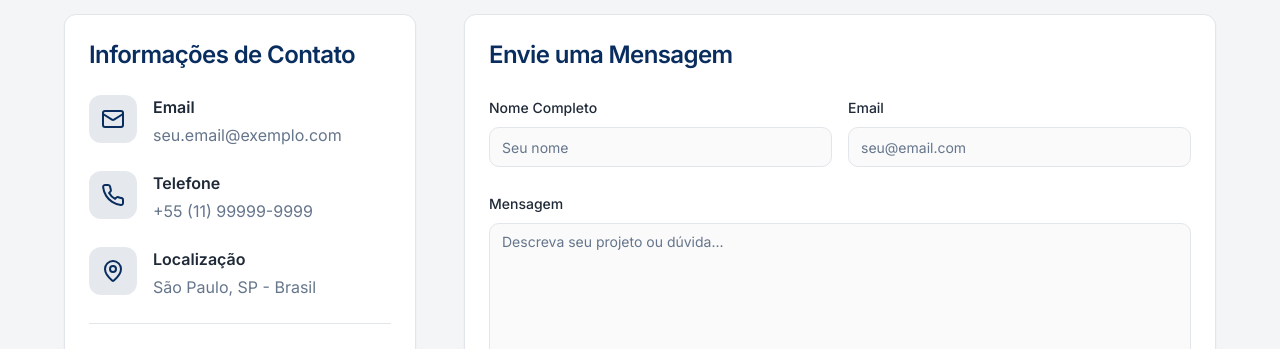
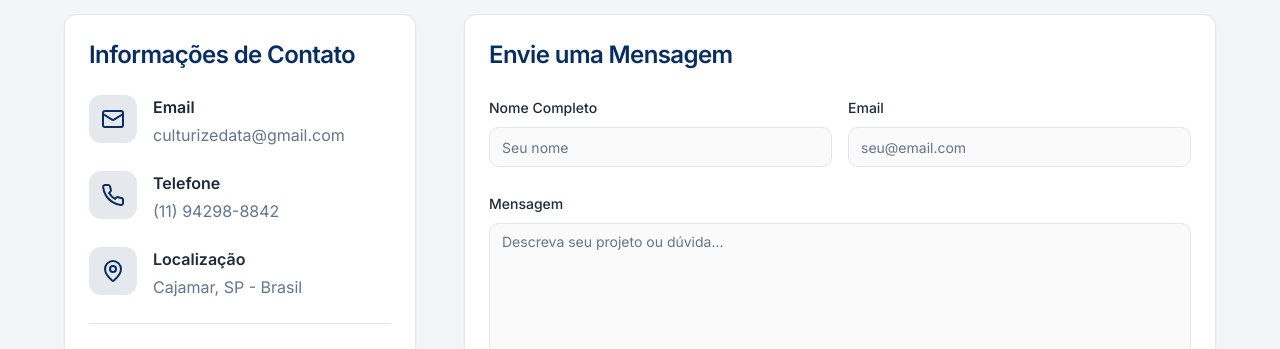
Before and after one commit to paulomulato/data-portfolio-modern, a React (Vite) app: page / in a window 1280 px wide. Shown: the part 3600-3949 px from the top of the page. Built offline with nearby package versions, Linux system fonts and the light colour scheme.

Commit message:
Update contact information

```diff
--- a/src/components/Contact.tsx
+++ b/src/components/Contact.tsx
@@ -69,7 +69,7 @@ const Contact = () => {
                     </div>
                     <div>
                       <h4 className="font-semibold text-foreground mb-1">Email</h4>
-                      <p className="text-muted-foreground">seu.email@exemplo.com</p>
+                      <p className="text-muted-foreground">culturizedata@gmail.com</p>
                     </div>
                   </div>
 
@@ -79,7 +79,7 @@ const Contact = () => {
                     </div>
                     <div>
                       <h4 className="font-semibold text-foreground mb-1">Telefone</h4>
-                      <p className="text-muted-foreground">+55 (11) 99999-9999</p>
+                      <p className="text-muted-foreground">(11) 94298-8842</p>
                     </div>
                   </div>
 
@@ -89,7 +89,7 @@ const Contact = () => {
                     </div>
                     <div>
                       <h4 className="font-semibold text-foreground mb-1">Localização</h4>
-                      <p className="text-muted-foreground">São Paulo, SP - Brasil</p>
+                      <p className="text-muted-foreground">Cajamar, SP - Brasil</p>
                     </div>
                   </div>
 
```
